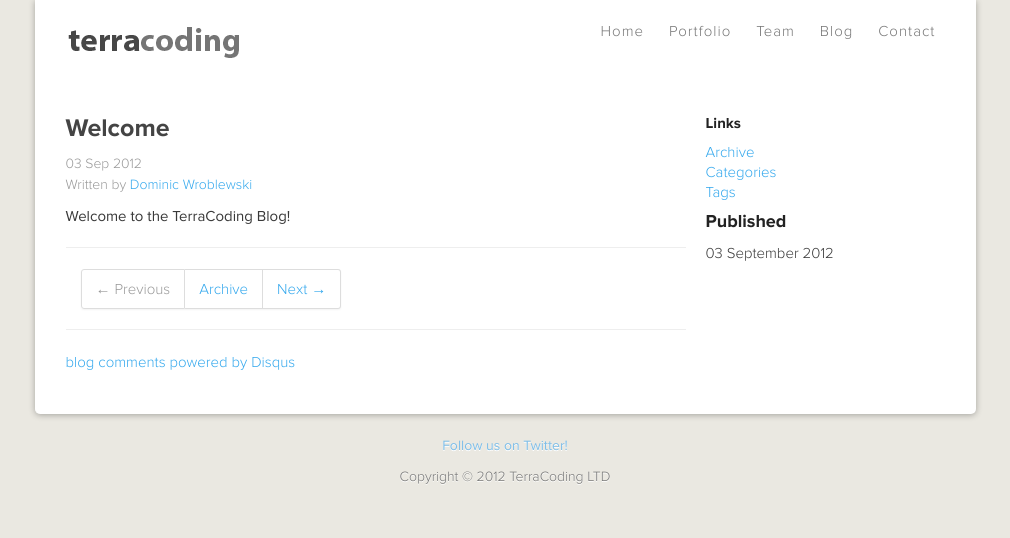
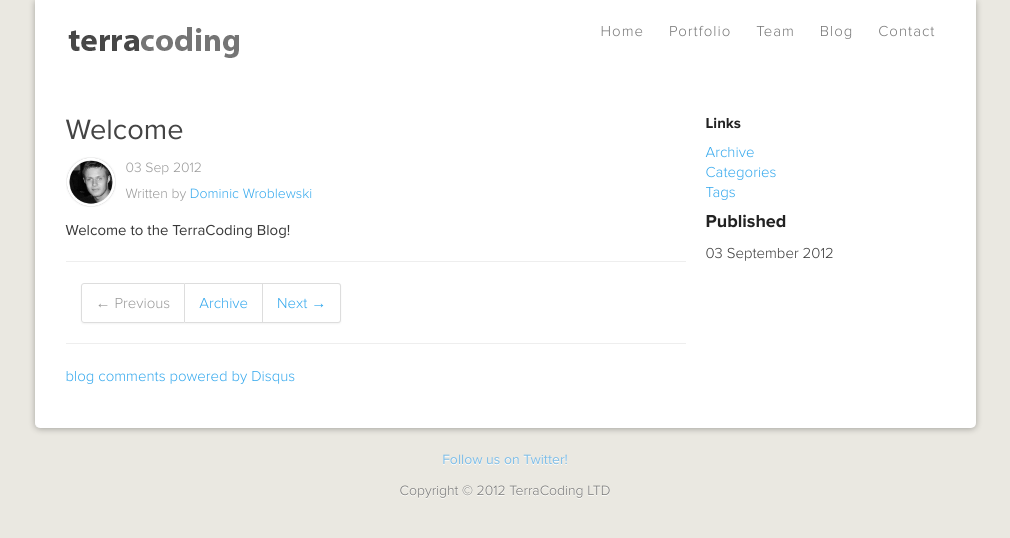
Before and after one commit to Terracoding/terracoding.github.com, a Jekyll site: the page built from _posts/2012-09-03-welcome.md, in a window 1280 px wide. Shown: the top 538 px of the page, without its empty margins (135-1145 px from the left). Built offline with Jekyll 4.4.1, drawn with Linux system fonts in a browser that asks for light colours; comment, search, counter and statistics services are not loaded.

Commit message:
Add avatars for each poster

```diff
--- a/_includes/themes/post.html
+++ b/_includes/themes/post.html
@@ -2,9 +2,12 @@
   <div class="span8">
     <div class="post-header">
       <h1>{{ page.title }} <small>{{ site.tagline }}</small></h1>
+      {% unless page.author == nil %}
+      <img class="post-image" src="/assets/images/{{ page.author }}.png" />
+      {% endunless %}
       <div class="page-detail">{{ page.date | date_to_string }}</div>
       {% unless page.author == nil %}
-      <div class="page-detail">Written by <a href="http://www.twitter.com/{{ page.twitter }}">{{ page.author }}</a></div>
+      <div class="page-detail post-author">Written by <a href="http://www.twitter.com/{{ page.twitter }}">{{ page.author }}</a></div>
       {% endunless %}
     </div>
     {{ content }}
--- a/stylesheets/main.css
+++ b/stylesheets/main.css
@@ -183,8 +183,8 @@ hr.soften {
   font-size: 27px;
 }
 .post-header h1 {
-  font-size: 25px;
-  font-weight: bold;
+  font-size: 29px;
+  font-weight: normal;
   margin-bottom: 10px;
   color: #444;
 }
@@ -192,6 +192,7 @@ hr.soften {
   font-size: 14px;
   color: #999;
   font-weight:300;
+  margin-top: 10px;
 }
 .page-detail a {
   font-size: 14px;
@@ -225,3 +226,12 @@ hr.soften {
   margin-left: 0px;
   list-style-type: none;
 }
+.post-image {
+  float: left;
+  max-height: 50px;
+  margin-right: 10px;
+}
+.post-author {
+  margin-top: 5px;
+  margin-bottom: 15px;
+}
```
Also changed, not shown: assets/images/Dominic Wroblewski.png (added), assets/images/Iz El-Bahnasy.png (added), assets/images/Robert White.png (added).
